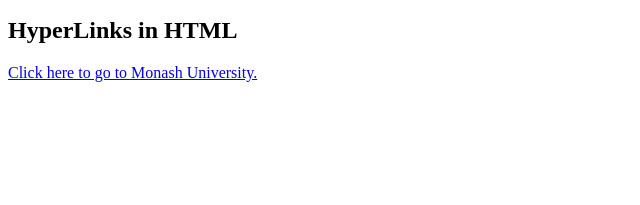
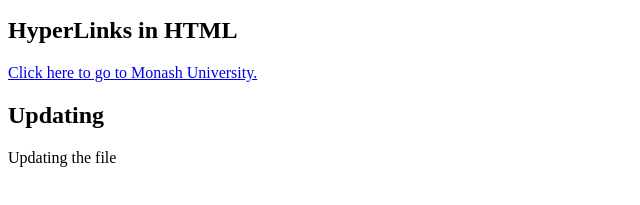
Before and after one commit to cchu0088/3179, a plain HTML site: page index.html in a window 1280 px wide. Shown: the part 101-306 px from the top of the page, without its empty margins (0-640 px from the left). Drawn offline with Linux system fonts and the light colour scheme.

Commit message:
Add files via upload

```diff
--- a/index.html
+++ b/index.html
@@ -12,5 +12,8 @@
     <a href = "https://www.monash.edu/">
         Click here to go to Monash University.
     </a>
+
+    <h2>Updating</h2>
+    <p>Updating the file</p>
 </body>
 </html>
```
